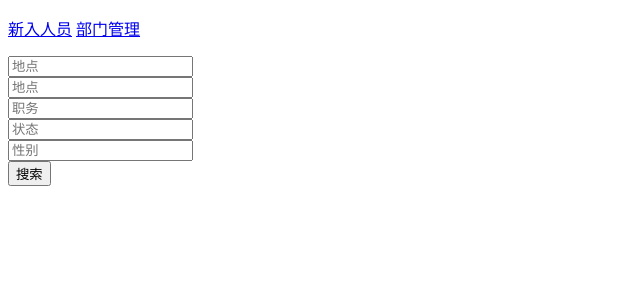
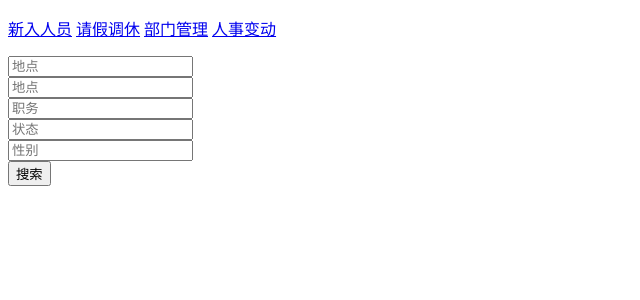
Before and after one commit to 86688/OA, a Yii app: template backend/views/user/index.php in a window 1280 px wide. Shown: the top 300 px of the page, without its empty margins (0-640 px from the left). Run offline with PHP 8.4 and a stand-in for Yii, Linux system fonts and the light colour scheme; the template is opened without the code that fills it, so the values that code supplies are empty; some libraries are stand-ins or nearby versions.

Commit message:
页面修改

```diff
--- a/backend/views/user/index.php
+++ b/backend/views/user/index.php
@@ -15,7 +15,9 @@ $this->params['breadcrumbs'][] = $this->title;
     <!--   标签  -->
     <p>
         <?= Html::a('新入人员', ['create'], ['class' => 'btn btn-success']) ?>
+        <?= Html::a('请假调休', ['dept/index'], ['class' => 'btn btn-success']) ?>
         <?= Html::a('部门管理', ['dept/index'], ['class' => 'btn btn-success']) ?>
+        <?= Html::a('人事变动', ['dept/index'], ['class' => 'btn btn-success']) ?>
     </p>
 
     <!--  搜索框  -->
--- a/common/models/User.php
+++ b/common/models/User.php
@@ -61,7 +61,7 @@ class User extends ActiveRecord implements IdentityInterface
     public function rules()
     {
         return [
-            [['tel', 'crt_start', 'crt_end', 'ctr_num', 'status_id', 'dept_id', 'title_id','place_id'], 'required',"message"=>"{attribute}不能为空"],
+            [['tel', 'id_card','crt_start', 'crt_end', 'ctr_num', 'status_id', 'dept_id', 'title_id','place_id','linkman','linktel'], 'required',"message"=>"{attribute}不能为空"],
             [['crt_start', 'crt_end'], 'integer',"message"=>"{attribute}必须为数字"],
             [['user_name', 'linkman'], 'string', 'max' => 5],
             [['password_hash'], 'string', 'max' => 100],
```
